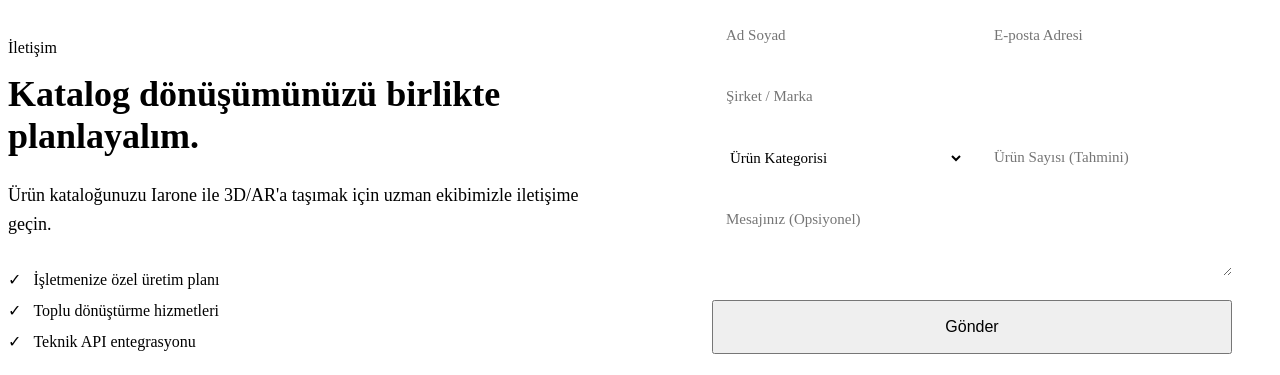
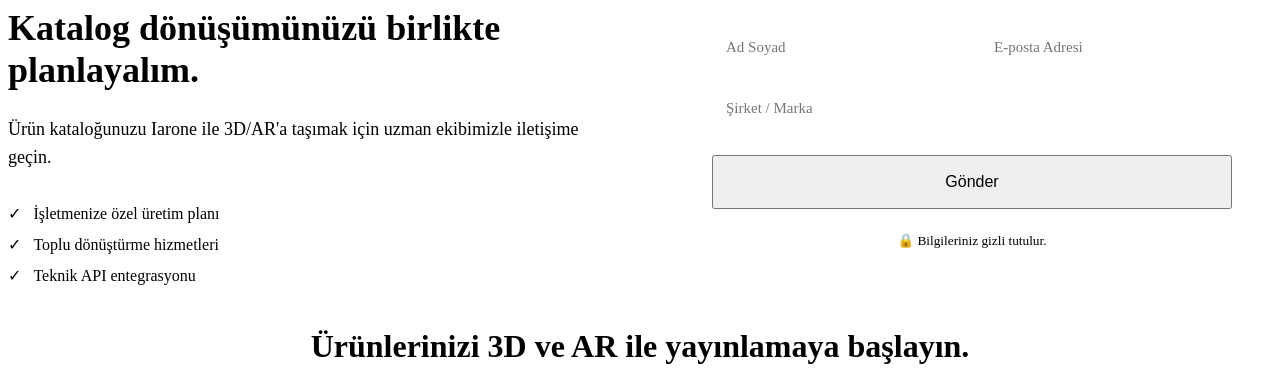
Before and after one commit to benalikartal/iarone-webtest, a website built with Vite: page index.html in a window 1280 px wide. Shown: the part 9680-10055 px from the top of the page. Built offline with nearby package versions, Linux system fonts and the light colour scheme.

Commit message:
fix(launch): align demo form with lead capture contract

```diff
--- a/index.html
+++ b/index.html
@@ -308,17 +308,6 @@
             <input type="email" id="beta-email" placeholder="E-posta Adresi" required style="padding:14px; border-radius:var(--r-md); border:1px solid var(--border); background:var(--bg-card); color:var(--text); font-family:inherit; font-size:15px;"/>
           </div>
           <input type="text" id="wait_brand" placeholder="Şirket / Marka" style="padding:14px; border-radius:var(--r-md); border:1px solid var(--border); background:var(--bg-card); color:var(--text); font-family:inherit; font-size:15px;"/>
-          <div class="demo-fields">
-            <select style="padding:14px; border-radius:var(--r-md); border:1px solid var(--border); background:var(--bg-card); color:var(--text); font-family:inherit; font-size:15px;">
-              <option value="">Ürün Kategorisi</option>
-              <option value="furniture">Mobilya & Dekor</option>
-              <option value="fashion">Moda & Giyim</option>
-              <option value="electronics">Elektronik</option>
-              <option value="other">Diğer</option>
-            </select>
-            <input type="text" placeholder="Ürün Sayısı (Tahmini)" style="padding:14px; border-radius:var(--r-md); border:1px solid var(--border); background:var(--bg-card); color:var(--text); font-family:inherit; font-size:15px;"/>
-          </div>
-          <textarea placeholder="Mesajınız (Opsiyonel)" rows="3" style="padding:14px; border-radius:var(--r-md); border:1px solid var(--border); background:var(--bg-card); color:var(--text); font-family:inherit; font-size:15px; resize:vertical;"></textarea>
           <input type="text" name="website" style="display:none" tabindex="-1" autocomplete="off" />
           <button type="submit" id="beta-submit" class="btn btn-primary" style="justify-content:center; padding: 16px; font-size: 16px; margin-top: 8px;" data-i18n="pricing.demo_btn">Gönder</button>
           <small style="text-align:center; color:var(--text-mut); margin-top: 8px;" data-i18n="pricing.demo_note">🔒 Bilgileriniz gizli tutulur.</small>
```
